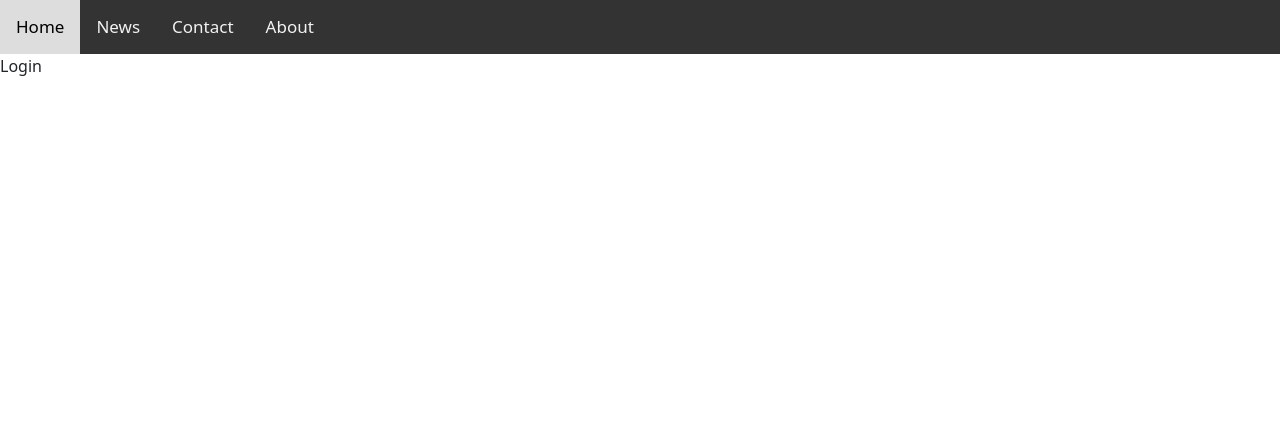
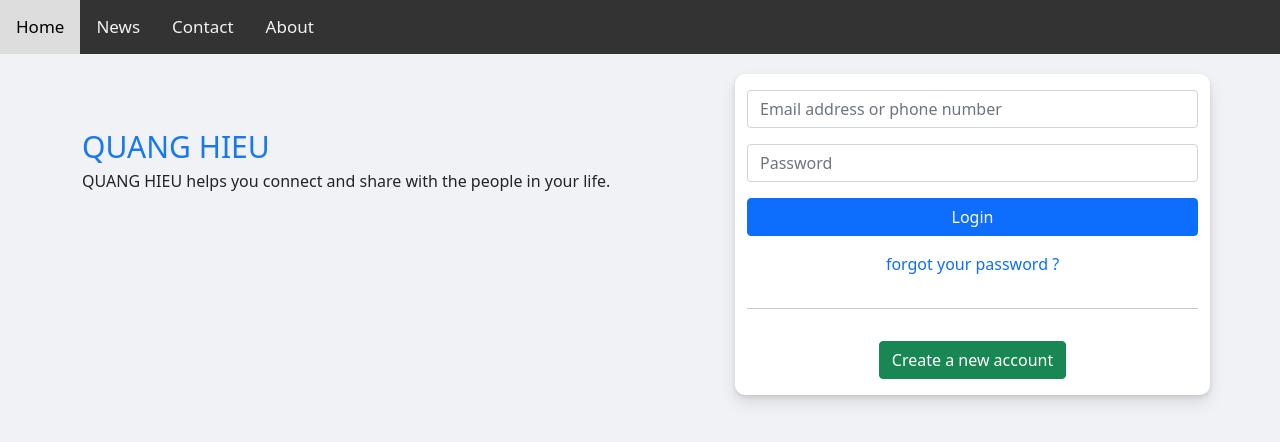
Before and after one commit to XiMung/jwt-frontend-reactjs, a React (Create React App) app: page /login in a window 1280 px wide. Shown: the top 442 px of the page. Built offline with nearby package versions, Linux system fonts and the light colour scheme.

Commit message:
design form login

```diff
--- a/src/components/Login/Login.js
+++ b/src/components/Login/Login.js
@@ -1,8 +1,35 @@
 
+import './Login.scss';
 const Login = (props) => {
     return (
         <div className="login-container">
-            Login
+            <div className="container">
+                <div className="row px-3 px-sm-0">
+                    <div className="content-left col-12 d-none col-sm-7 d-sm-block">
+                        <div className="brand">
+                            QUANG HIEU
+                        </div>
+                        <div className="detail">
+                            QUANG HIEU helps you connect and share with the people in your life.
+                        </div>
+                    </div>
+                    <div className="content-right col-sm-5 col-12 d-flex flex-column gap-3 py-3">
+                        <div className="brand d-sm-none">
+                            QUANG HIEU
+                        </div>
+                        <input className='form-control' type="text" placeholder='Email address or phone number' />
+                        <input className='form-control' type="password" placeholder='Password' />
+                        <button className='btn btn-primary' type="button">Login</button>
+                        <span className='text-center'>
+                            <a className='forgot-password' href="#">forgot your password ?</a>
+                        </span>
+                        <hr></hr>
+                        <div className="text-center">
+                            <button className='btn btn-success' type="button">Create a new account</button>
+                        </div>
+                    </div>
+                </div>
+            </div>
         </div>
     )
 }
--- a/src/components/Login/Login.scss
+++ b/src/components/Login/Login.scss
@@ -0,0 +1,43 @@
+.login-container {
+    background-color: #f0f2f5;
+    min-height: 100vh;
+    padding-top: 20px;
+
+    .content-right {
+        // border: 1px solid gray;
+        border-radius: 10px;
+        background-color: #ffffff;
+        box-shadow: 0 2px 4px rgb(0 0 0 / 10%), 0 8px 16px rgb(0 0 0 / 10%);
+        box-sizing: border-box;
+
+        .forgot-password {
+            text-decoration: none;
+
+            &:hover {
+                text-decoration: underline;
+            }
+        }
+
+        .brand {
+            text-transform: uppercase;
+            font-size: 20px;
+            color: #1877f2;
+            text-align: center;
+            font-weight: 600;
+        }
+    }
+
+    .content-left {
+        margin-top: 50px;
+
+        .brand {
+            text-transform: uppercase;
+            font-size: 30px;
+            color: #1877f2;
+        }
+
+        .details {
+            font-size: 20px;
+        }
+    }
+}
--- a/src/components/Navigation/Nav.scss
+++ b/src/components/Navigation/Nav.scss
@@ -1,8 +1,3 @@
-body {
-    margin: 0;
-    font-family: Arial, Helvetica, sans-serif;
-}
-
 .topnav {
     overflow: hidden;
     background-color: #333;
```
